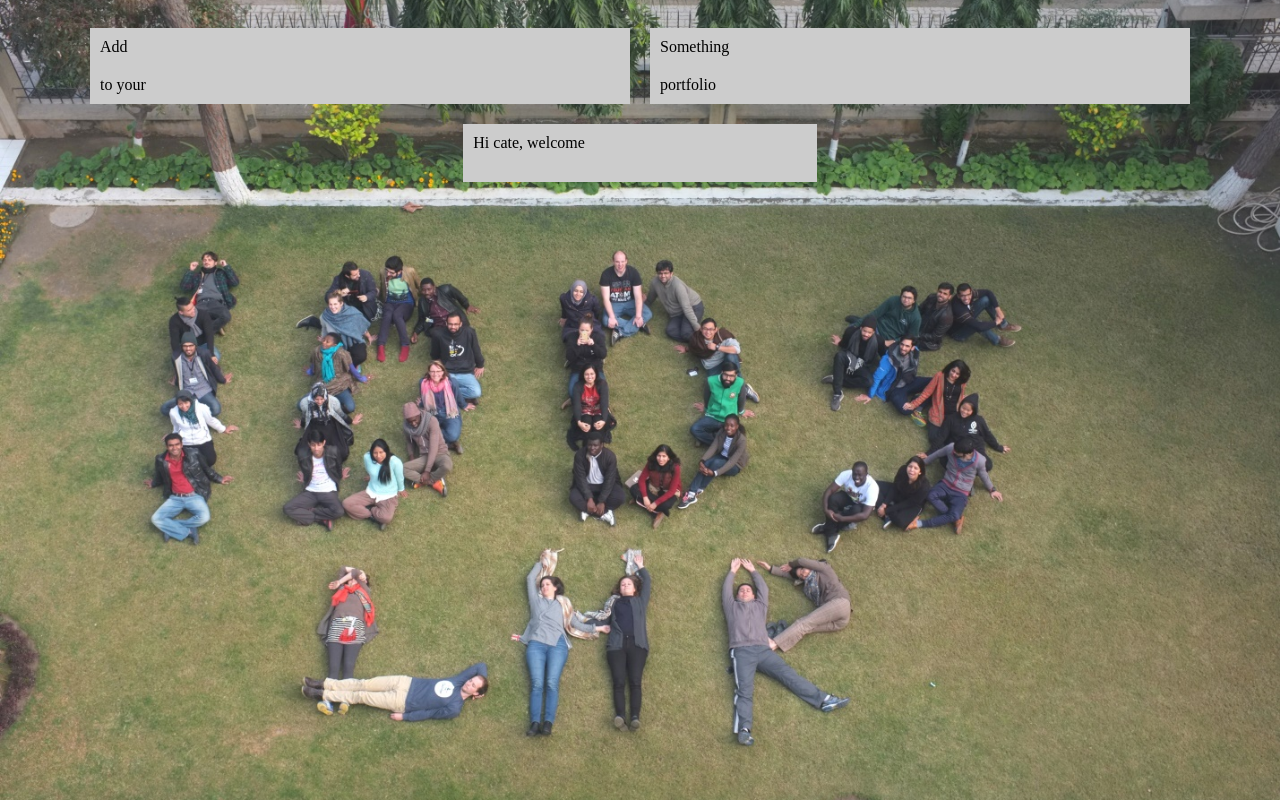
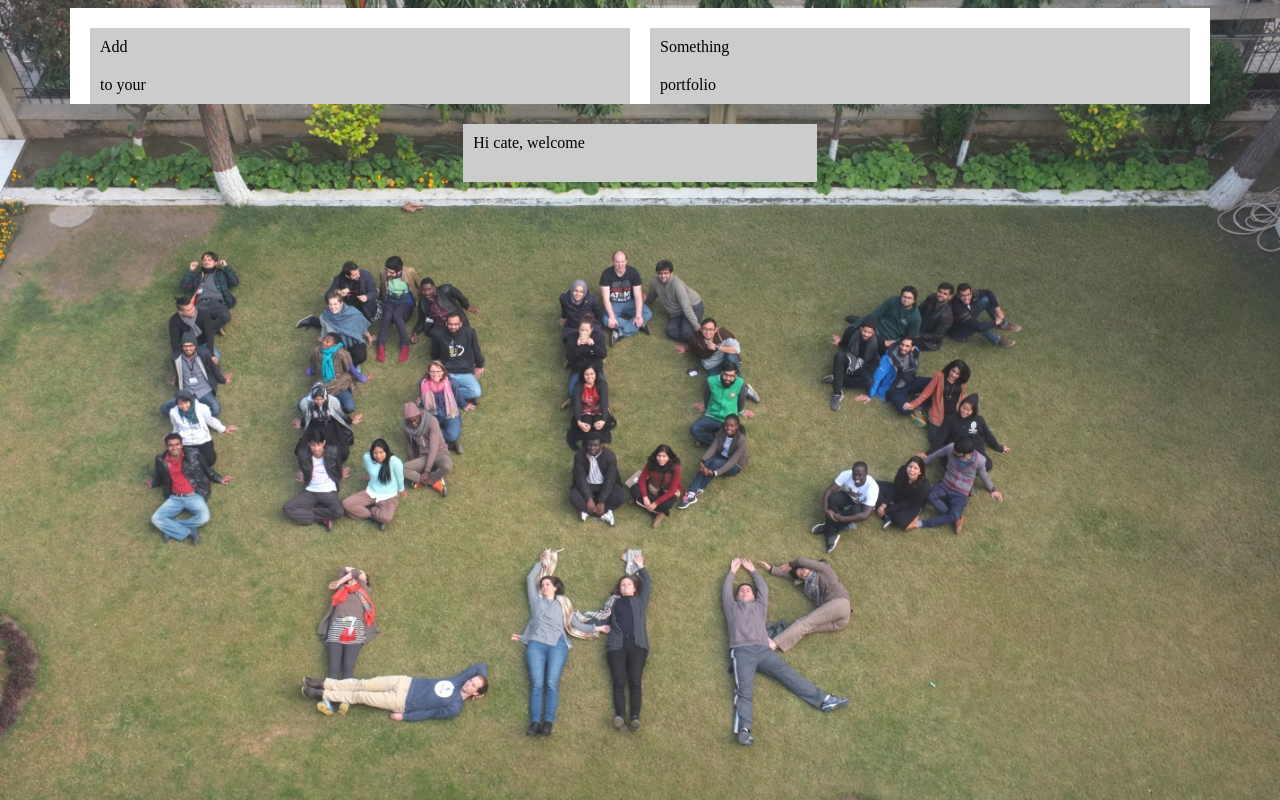
Before and after one commit to crakama/crakama.github.io, a website: page index.html in a window 1280 px wide. Drawn offline with Linux system fonts and the light colour scheme.

```diff
--- a/simplegrid.css
+++ b/simplegrid.css
@@ -14,8 +14,8 @@
 #transbox{
 
 
- /* background-color: #ffffff;
-  border: 1px solid black;*/
+  background-color: #ffffff;
+  /*border: 1px solid black;*/
   opacity: 1.0;
   filter: alpha(opacity=60); /* For IE8 and earlier */
 }
```
